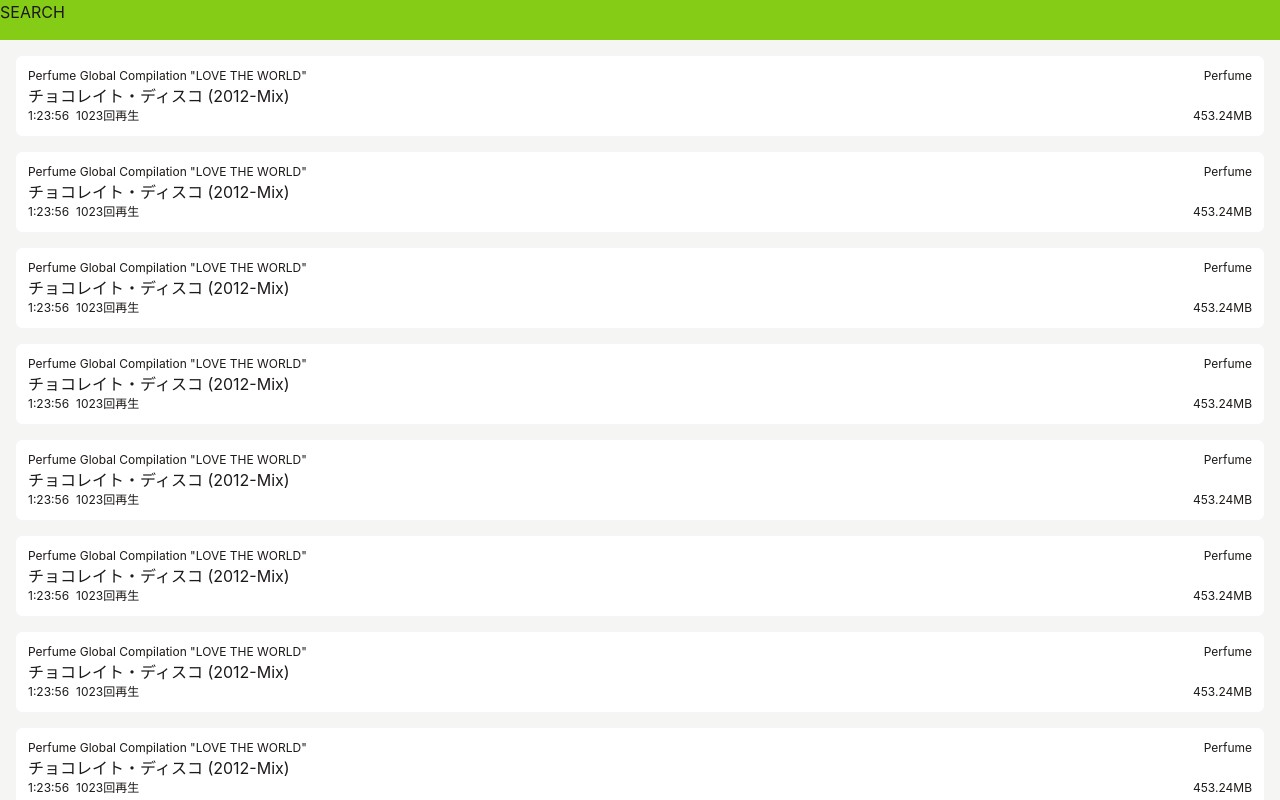
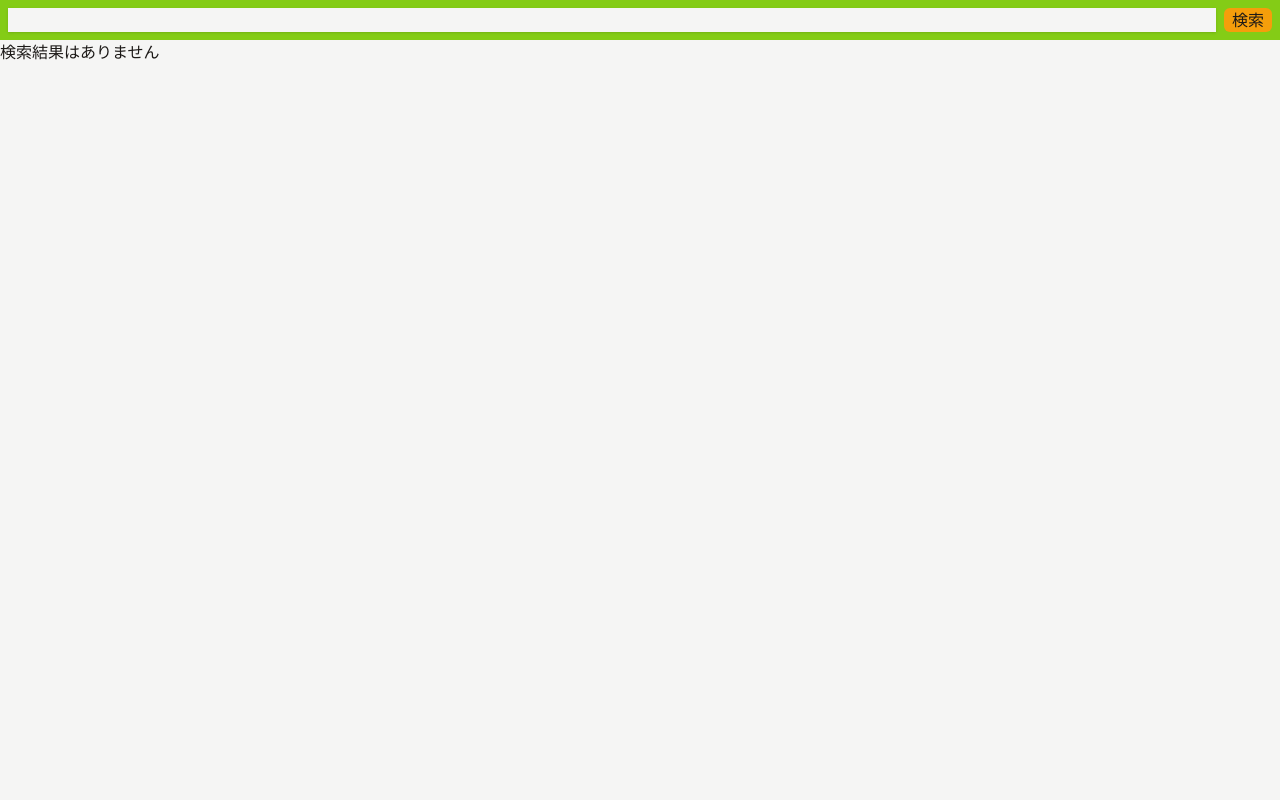
Before and after one commit to k-miya0617/station-front, a Next.js app: page /search in a window 1280 px wide. Built offline with nearby package versions, Linux system fonts and the light colour scheme.

Commit message:
最低限の機能は実装完了。今後、(1) DL確認モーダル, (2) ローディングモーダル (3) デザインの改善 などやる必要がある

```diff
--- a/src/api/tracks.tsx
+++ b/src/api/tracks.tsx
@@ -1,3 +1,5 @@
+import path from "path";
+
 // 環境設定ファイルを読み込む ※github非公開
 const tracksUrl = "/api/Tracks/";
 
@@ -25,6 +27,19 @@
   dateModified?: Date | undefined;
 }
 
+// 該当するトラックIDのファイルをDLする
+export const getTrack = async (trackID: number, location: string) => {
+  const fileName = path.basename(location);
+  await fetch(`${tracksUrl}${trackID}`)
+    .then((res) => res.blob())
+    .then((blob) => {
+      const anchor = document.createElement("a");
+      anchor.href = window.URL.createObjectURL(blob);
+      anchor.download = fileName;
+      anchor.click();
+    });
+};
+
 // キーワードの該当するトラックのリストを取得する
 export const findKeyword = async (keyword: string) => {
   const response = await fetch(`${tracksUrl}FindKeyword?Keyword=${keyword}`);
--- a/src/pages/search.tsx
+++ b/src/pages/search.tsx
@@ -1,12 +1,136 @@
 import type { NextPage } from "next";
-import { classNames } from "../utils";
+import { useState } from "react";
+import { findKeyword, getTrack, Track } from "../api/tracks";
+import { classNames, msToHMS, dataLength } from "../utils";
+
+interface TrackViewProps {
+  track: Track;
+}
+
+const handrePressTrackCard = (trackId: number, location: string) => {
+  (async () => {
+    getTrack(trackId, location);
+  })();
+};
+
+const TrackView = (props: TrackViewProps) => {
+  return (
+    <div
+      key={`trackId_${props.track.trackID}_card`}
+      className={classNames(
+        "m-4 rounded-md p-3",
+        "bg-white hover:bg-stone-100 text-stone-900 shadow",
+        "dark:bg-stone-700 hover:dark:bg-stone-600 dark:text-stone-100 hover:shadow"
+      )}
+      onClick={() =>
+        handrePressTrackCard(
+          props.track.trackID,
+          props.track.location ?? "unknown"
+        )
+      }
+    >
+      <div className="flex flex-col">
+        <div className="flex flex-row">
+          <p className="text-xs truncate">{props.track.album ?? ""}</p>
+          <div className="flex-1" />
+          <p className="text-xs truncate">{props.track.artist ?? ""}</p>
+        </div>
+      </div>
+      <div>
+        <p className="text-md truncate">{props.track.name ?? ""}</p>
+      </div>
+      <div className="flex flex-row">
+        <p className="text-xs w-12">{msToHMS(props.track.totalTimeMs)}</p>
+        <p className="text-xs">{`${props.track.playCount ?? 0}回再生`}</p>
+        <div className="flex-1" />
+        <p className="text-xs">{dataLength(props.track.sizeByte)}</p>
+      </div>
+    </div>
+  );
+};
+
+interface TracksViewProps {
+  tracks: Track[] | undefined | null;
+}
+
+const TracksView = (props: TracksViewProps) => {
+  if (props.tracks === undefined) {
+    return (
+      <div
+        className={classNames(
+          "flex-1 overflow-y-scroll",
+          "bg-stone-100 text-stone-900",
+          "dark:bg-stone-900 dark:text-stone-100"
+        )}
+      >
+        <p>検索結果はありません</p>
+      </div>
+    );
+  }
+
+  if (props.tracks === null) {
+    return (
+      <div
+        className={classNames(
+          "flex-1 overflow-y-scroll",
+          "bg-stone-100 text-stone-900",
+          "dark:bg-stone-900 dark:text-stone-100"
+        )}
+      >
+        <p>システムエラーが発生しました</p>
+      </div>
+    );
+  }
+
+  return (
+    <div
+      className={classNames(
+        "flex-1 overflow-y-scroll",
+        "bg-stone-100 text-stone-900",
+        "dark:bg-stone-900 dark:text-stone-100"
+      )}
+    >
+      {props.tracks.map((track) => (
+        <TrackView track={track} />
+      ))}
+    </div>
+  );
+};
 
 const Search: NextPage = () => {
+  const [tracks, setTracks] = useState<Track[] | undefined | null>(undefined);
+  const [keyword, setKeyword] = useState<string>("");
+
+  const handlePressSearch = (keyword: string) => {
+    (async () => {
+      await findKeyword(keyword)
+        .then((_tracks) => {
+          setTracks(_tracks);
+        })
+        .catch((e) => {
+          setTracks(null);
+          console.error(e);
+        });
+    })();
+  };
+
   return (
     <>
       <div className="flex flex-col w-screen h-screen">
         <div className="h-10 w-full bg-lime-500 text-stone-900 dark:text-stone-100">
-          SEARCH
+          <div className="flex flex-row items-center justify-center p-2 space-x-2">
+            <input
+              type="text"
+              className="py-0 flex-1 border-none shadow bg-stone-100 dark:bg-stone-900"
+              onChange={(e) => setKeyword(e.target.value)}
+            />
+            <button
+              className="bg-amber-500 px-2 rounded-md"
+              onClick={() => handlePressSearch(keyword)}
+            >
+              検索
+            </button>
+          </div>
         </div>
         <div
           className={classNames(
@@ -15,6 +139,8 @@
             "dark:bg-stone-900 dark:text-stone-100"
           )}
         >
+          <TracksView tracks={tracks} />
+          {/*
           {[...Array(100)].map((_, i) => (
             <div
               key={`${i}_test`}
@@ -46,6 +172,7 @@
               </div>
             </div>
           ))}
+              */}
         </div>
       </div>
     </>
```
